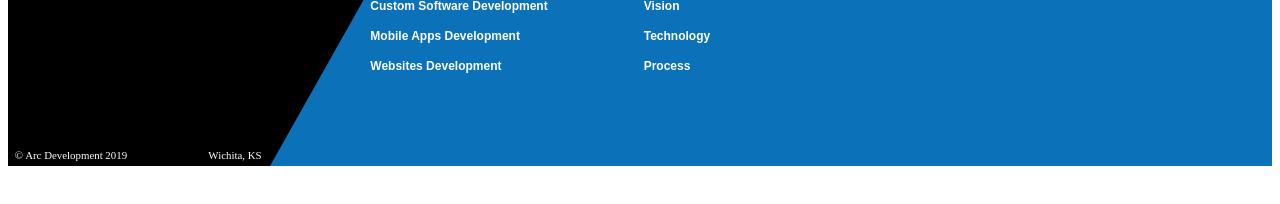
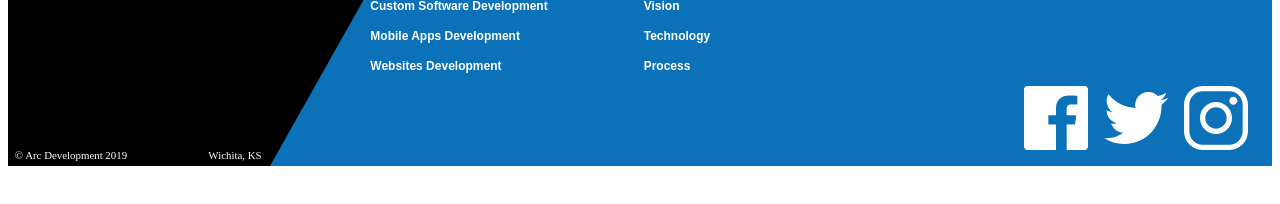
Before and after one commit to monello/hifi-material-ui, a React (Create React App) app: page /estimate in a window 1280 px wide. Shown: the part 257-461 px from the top of the page. Built offline with nearby package versions, Linux system fonts and the light colour scheme; the HTML template or start-up script is replaced by a standard one.

Commit message:
Added social Media icons to the Footer

```diff
--- a/src/components/ui/Footer.jsx
+++ b/src/components/ui/Footer.jsx
@@ -5,6 +5,9 @@ import { makeStyles } from "@mui/styles";
 import { Grid } from "@mui/material";
 
 import footerAdornment from "../../assets/Footer Adornment.svg";
+import facebook from "../../assets/facebook.svg";
+import twitter from "../../assets/twitter.svg";
+import instagram from "../../assets/instagram.svg";
 
 const useStyles = makeStyles((theme) => ({
   footer: {
@@ -35,6 +38,15 @@ const useStyles = makeStyles((theme) => ({
   },
   gridItem: {
     margin: "3em !important",
+  },
+  icon: {
+    height: "4em",
+    width: "4em",
+  },
+  socialContainer: {
+    position: "absolute",
+    marginTop: "-6em !important",
+    right: "1.5em",
   },
 }));
 
@@ -186,6 +198,40 @@ const Footer = (props) => {
         src={footerAdornment}
         className={classes.adornement}
       />
+      <Grid
+        container
+        justifyContent="flex-end"
+        className={classes.socialContainer}
+        spacing={2}
+      >
+        <Grid
+          item
+          component={"a"}
+          href="https://www.facebook.com/"
+          taget="_blank"
+          rel="noopener noreferrer"
+        >
+          <img src={facebook} alt="facebook logo" className={classes.icon} />
+        </Grid>
+        <Grid
+          item
+          component={"a"}
+          href="https://www.twitter.com/"
+          taget="_blank"
+          rel="noopener noreferrer"
+        >
+          <img src={twitter} alt="twitter logo" className={classes.icon} />
+        </Grid>
+        <Grid
+          item
+          component={"a"}
+          href="https://www.instagram.com/"
+          taget="_blank"
+          rel="noopener noreferrer"
+        >
+          <img src={instagram} alt="instagram logo" className={classes.icon} />
+        </Grid>
+      </Grid>
     </footer>
   );
 };
```
